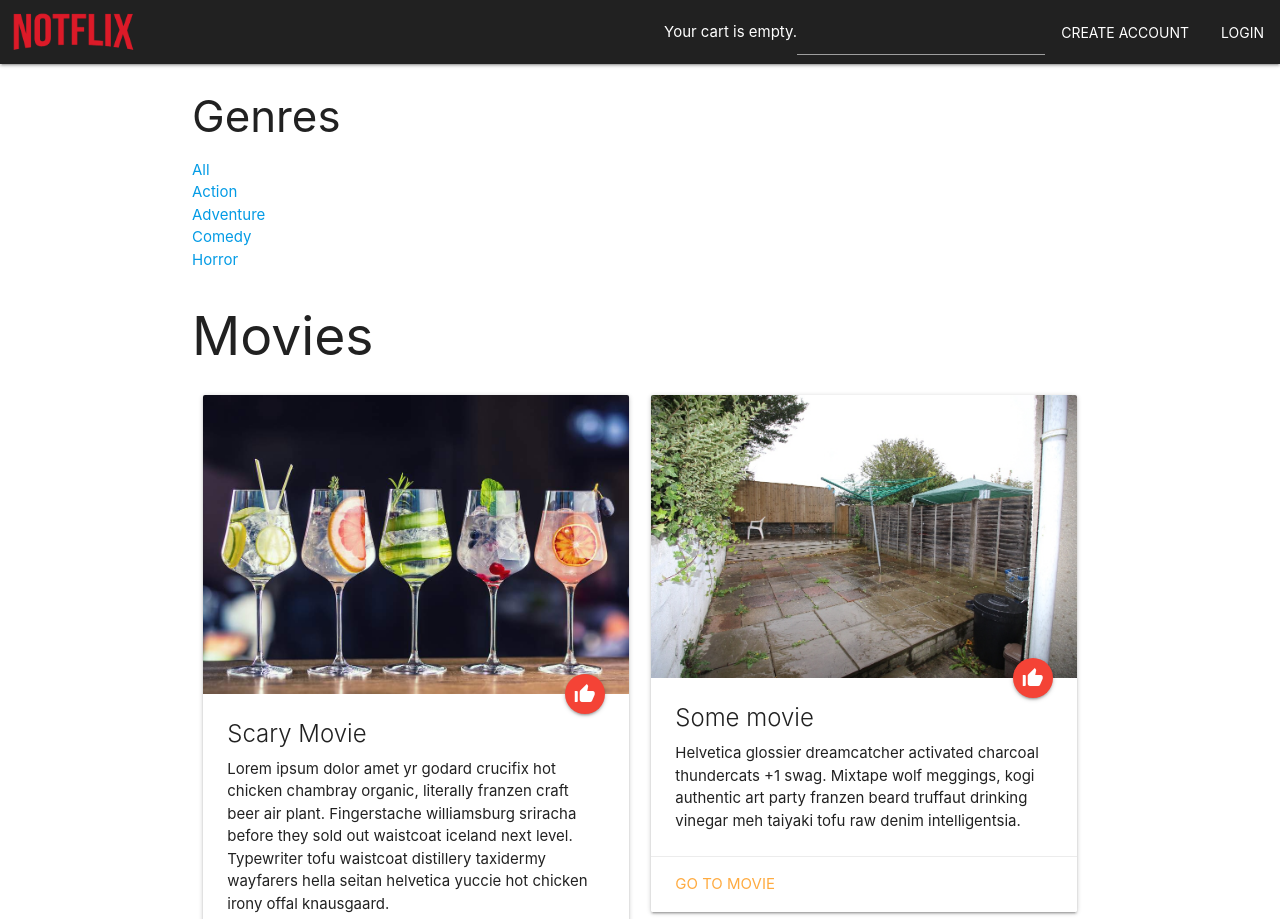
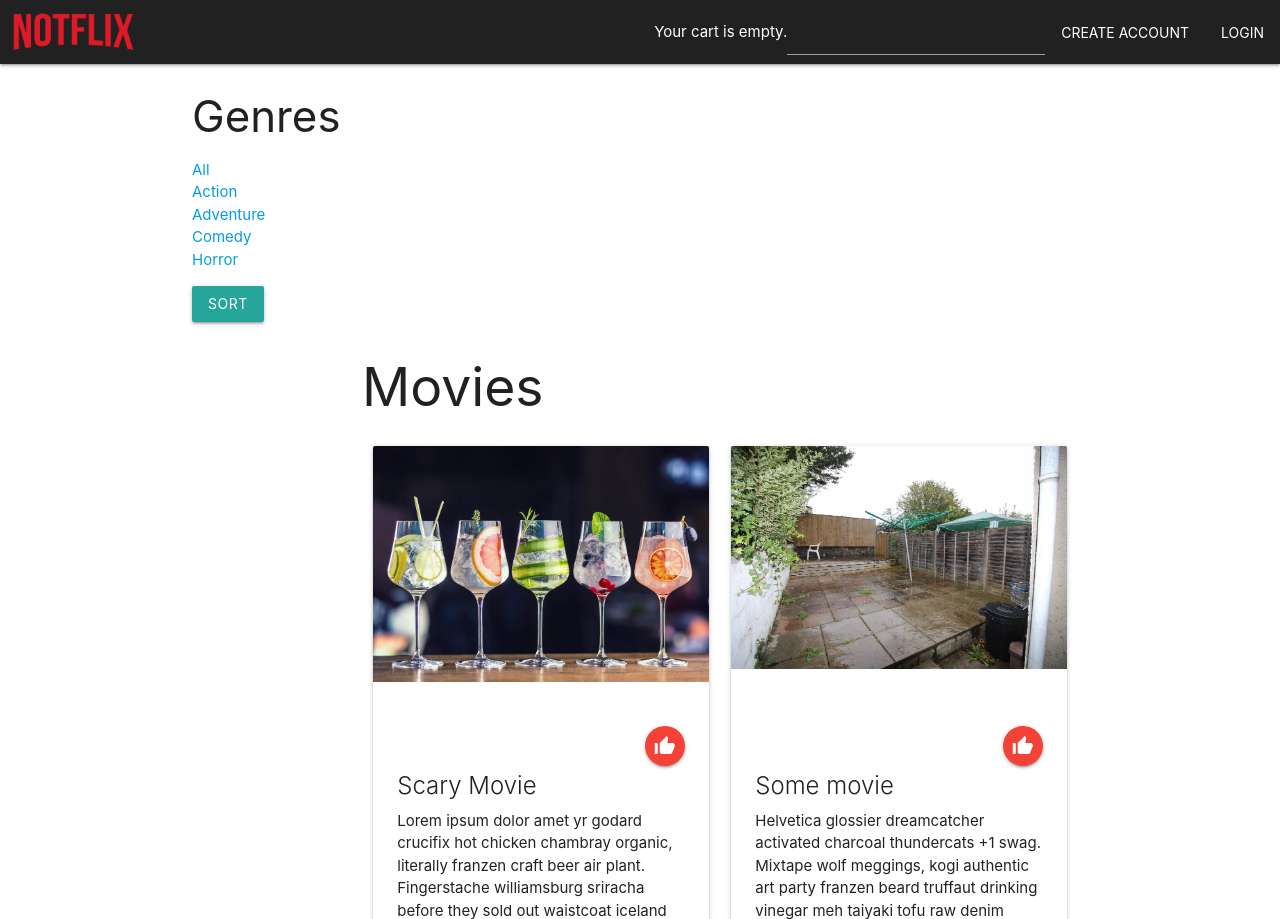
Before and after one commit to pbexe/notflix, a Django app: page / in a window 1280 px wide. Shown: the top 919 px of the page. Run offline with Django 3.2, Linux system fonts and the light colour scheme; data comes from the database, SQL or seed files in the repository; both versions use the stored data as it was after the commit; some libraries are stand-ins or nearby versions.

Commit message:
sort added

```diff
--- a/movies/templates/movies/base.html
+++ b/movies/templates/movies/base.html
@@ -35,7 +35,7 @@
                 <li>
                     <form class="navbar-form navbar-left" role="search" method="get" action="{% url 'movies:index' %}">
                         <div>
-                        <input type="text" name="q" value="{{ request.GET.q }}">
+                        <input type="text" name="q" value="{{ request.GET.q }}" style="color: white;" />>
                         </div>
                       <!-- <button type="submit" class="btn btn-default">Search</button>-->
                     </form>
@@ -82,5 +82,16 @@
             $('.fixed-action-btn').floatingActionButton();
         });
     </script>
+    <script>
+        document.addEventListener('DOMContentLoaded', function() {
+        var elems = document.querySelectorAll('.dropdown-trigger');
+        var instances = M.Dropdown.init(elems, options);
+      });
+
+      // Or with jQuery
+
+      $('.dropdown-trigger').dropdown();
+
+    </script>
 </body>
 </html>
--- a/movies/templates/movies/index.html
+++ b/movies/templates/movies/index.html
@@ -1,6 +1,5 @@
 {% extends 'movies/base.html' %}
 {#{% block albums_active %}active{% endblock %}#}
-
 {% block body %}
     <body>
 {#div for sidebar#}
@@ -20,6 +19,24 @@
         </ul>
     </div>
 
+    <!-- Dropdown Trigger -->
+    <a class='dropdown-trigger btn' href='#' data-target='dropdown1'>Sort</a>
+
+    <!-- Dropdown Structure -->
+    <ul id='dropdown1' class='dropdown-content'>
+        <li> <a href="{% url 'movies:sort_name_asc'  %}"><i class="material-icons">keyboard_arrow_up</i>Name</a></li>
+        <li><a href="{% url 'movies:sort_name_dsc'  %}"><i class="material-icons">keyboard_arrow_down</i>Name</a></li>
+
+        <li> <a href="{% url 'movies:sort_price_asc'  %}"><i class="material-icons">keyboard_arrow_up</i>Price</a></li>
+        <li><a href="{% url 'movies:sort_price_dsc'  %}"><i class="material-icons">keyboard_arrow_down</i>Price</a></li>
+
+        <li> <a href="{% url 'movies:sort_date_asc'  %}"><i class="material-icons">keyboard_arrow_up</i>Date</a></li>
+        <li><a href="{% url 'movies:sort_date_dsc'  %}"><i class="material-icons">keyboard_arrow_down</i>Date</a></li>
+
+
+    </ul>
+
+
         <div class="main">
             <h2>Movies </h2>
             {% if movies %}
@@ -37,6 +54,7 @@
         <div class="card-content">
         <span class="card-title">{{ movie.movie_title }}</span>
           <p>{{ movie.description }}</p>
+
         </div>
         <div class="card-action">
           <a href="{% url 'movies:detail' movie.id %}">Go to Movie</a>
--- a/movies/urls.py
+++ b/movies/urls.py
@@ -6,6 +6,12 @@
 # Regexes of all of the views. The first regex to match the url is then used
 urlpatterns = [
     url(r'^$', views.index, name='index'),
+    url(r'^sort_name_asc/$', views.sort_name_asc, name='sort_name_asc'),
+    url(r'^sort_name_dsc/$', views.sort_name_dsc, name='sort_name_dsc'),
+    url(r'^sort_price_asc/$', views.sort_price_asc, name='sort_price_asc'),
+    url(r'^sort_price_dsc/$', views.sort_price_dsc, name='sort_price_dsc'),
+    url(r'^sort_date_asc/$', views.sort_date_asc, name='sort_date_asc'),
+    url(r'^sort_date_dsc/$', views.sort_date_dsc, name='sort_date_dsc'),
     url(r'^(?P<movie_id>[0-9]+)/$', views.detail, name='detail'),
     url(r'^create_movie/$', views.create_movie, name='create_movie'),
     url(r'^(?P<movie_id>[0-9]+)/favorite/$', views.favorite, name='favorite'),
--- a/movies/views.py
+++ b/movies/views.py
@@ -102,6 +102,8 @@
     # movies = Movie.objects.filter()
     movie_results = Movie.objects.all()
     query = request.GET.get('q')
+    sort_name = request.GET.get('Sort_Name')
+    sort_price = request.GET.get('Sort_Price')
     if genre_slug:
         genre = get_object_or_404(Genre, slug=genre_slug)
         movies = movies.filter(genre=genre)
@@ -115,11 +117,51 @@
         return render(request, 'movies/index.html', {
             'movies': movies,
         })
-
     else:
         return render(request, 'movies/index.html', {'genre': genre,
                                                     'genres': genres,
                                                     'movies': movies})
+
+
+def sort_name_asc(request):
+    genre=None
+    genres = Genre.objects.all()
+    movies = Movie.objects.order_by("movie_title")
+    return render(request, 'movies/index.html', {'genre': genre,
+                                                 'genres': genres,
+                                                 'movies': movies})
+
+def sort_name_dsc(request):
+    genre = None
+    genres = Genre.objects.all()
+    movies = Movie.objects.order_by("-movie_title")
+    return render(request, 'movies/index.html', {'genre': genre, 'genres': genres, 'movies': movies})
+
+def sort_price_asc(request):
+    genre = None
+    genres = Genre.objects.all()
+    movies = Movie.objects.order_by("price")
+    return render(request, 'movies/index.html', {'genre': genre, 'genres': genres, 'movies': movies})
+
+def sort_price_dsc(request):
+    genre = None
+    genres = Genre.objects.all()
+    movies = Movie.objects.order_by("-price")
+    return render(request, 'movies/index.html', {'genre': genre, 'genres': genres, 'movies': movies})
+
+def sort_date_asc(request):
+    genre = None
+    genres = Genre.objects.all()
+    movies = Movie.objects.order_by("release_date")
+    return render(request, 'movies/index.html', {'genre': genre, 'genres': genres, 'movies': movies})
+
+def sort_date_dsc(request):
+    genre = None
+    genres = Genre.objects.all()
+    movies = Movie.objects.order_by("-release_date")
+    return render(request, 'movies/index.html', {'genre': genre, 'genres': genres, 'movies': movies})
+
+
 
 def recommend(request):
     """Dummy recommendation algorithm which returns random movies
```
Also changed, not shown: movies/static/movies/css/style.css (+1 -24 lines), db.sqlite3, notflix/settings.py (line endings or trailing spaces).
